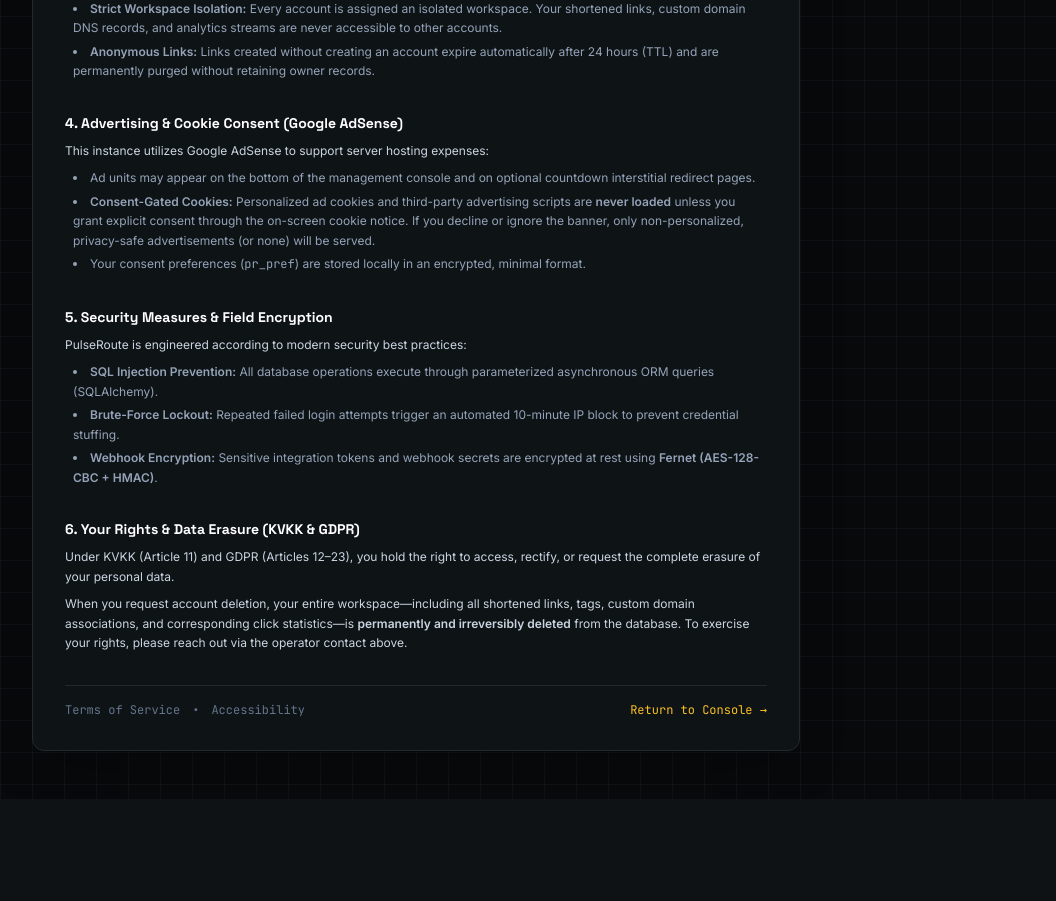
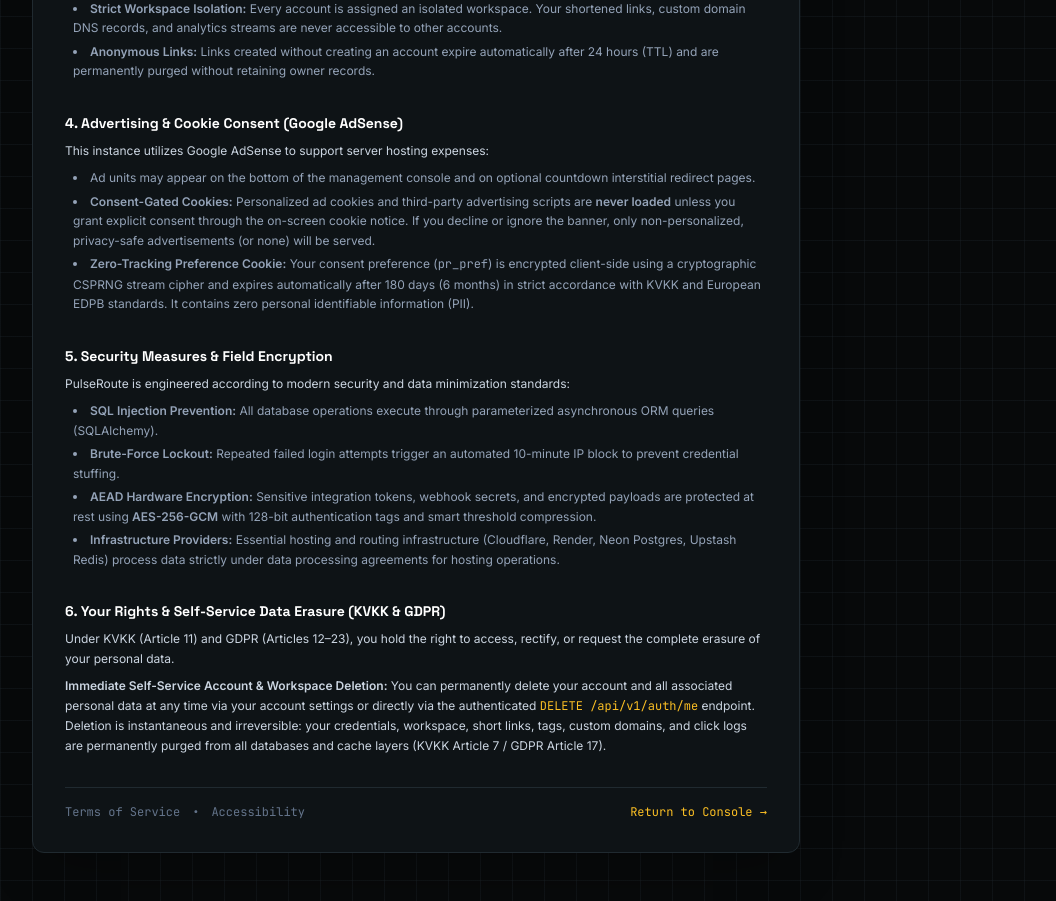
Before and after one commit to dixtuel/pulseroute, a FastAPI app: page /privacy in a window 1280 px wide. Shown: the part 752-1653 px from the top of the page, without its empty margins (224-1280 px from the left). Before the commit the page ends 1523 px from the top, so only its background shows below. Run offline with FastAPI, Linux system fonts and the light colour scheme; parts of the project's set-up code (start-up, migrations or seed data) failed here and were passed over; some libraries are stand-ins or nearby versions.

Commit message:
docs(privacy): update privacy policy with AES-256-GCM, 180-day cookies, and self-service account deletion

```diff
--- a/src/pulseroute/web/templates/privacy.html
+++ b/src/pulseroute/web/templates/privacy.html
@@ -104,24 +104,25 @@
             <ul class="list-disc list-inside space-y-1 text-slate-400 pl-2">
                 <li>Ad units may appear on the bottom of the management console and on optional countdown interstitial redirect pages.</li>
                 <li><strong>Consent-Gated Cookies:</strong> Personalized ad cookies and third-party advertising scripts are <strong>never loaded</strong> unless you grant explicit consent through the on-screen cookie notice. If you decline or ignore the banner, only non-personalized, privacy-safe advertisements (or none) will be served.</li>
-                <li>Your consent preferences (<code>pr_pref</code>) are stored locally in an encrypted, minimal format.</li>
+                <li><strong>Zero-Tracking Preference Cookie:</strong> Your consent preference (<code>pr_pref</code>) is encrypted client-side using a cryptographic CSPRNG stream cipher and expires automatically after 180 days (6 months) in strict accordance with KVKK and European EDPB standards. It contains zero personal identifiable information (PII).</li>
             </ul>
         </section>
 
         <section class="space-y-2 text-xs text-slate-300 font-sans leading-relaxed">
             <h2 class="text-sm font-display font-bold text-white">5. Security Measures &amp; Field Encryption</h2>
-            <p>PulseRoute is engineered according to modern security best practices:</p>
+            <p>PulseRoute is engineered according to modern security and data minimization standards:</p>
             <ul class="list-disc list-inside space-y-1 text-slate-400 pl-2">
                 <li><strong>SQL Injection Prevention:</strong> All database operations execute through parameterized asynchronous ORM queries (SQLAlchemy).</li>
                 <li><strong>Brute-Force Lockout:</strong> Repeated failed login attempts trigger an automated 10-minute IP block to prevent credential stuffing.</li>
-                <li><strong>Webhook Encryption:</strong> Sensitive integration tokens and webhook secrets are encrypted at rest using <strong>Fernet (AES-128-CBC + HMAC)</strong>.</li>
+                <li><strong>AEAD Hardware Encryption:</strong> Sensitive integration tokens, webhook secrets, and encrypted payloads are protected at rest using <strong>AES-256-GCM</strong> with 128-bit authentication tags and smart threshold compression.</li>
+                <li><strong>Infrastructure Providers:</strong> Essential hosting and routing infrastructure (Cloudflare, Render, Neon Postgres, Upstash Redis) process data strictly under data processing agreements for hosting operations.</li>
             </ul>
         </section>
 
         <section class="space-y-2 text-xs text-slate-300 font-sans leading-relaxed">
-            <h2 class="text-sm font-display font-bold text-white">6. Your Rights &amp; Data Erasure (KVKK &amp; GDPR)</h2>
+            <h2 class="text-sm font-display font-bold text-white">6. Your Rights &amp; Self-Service Data Erasure (KVKK &amp; GDPR)</h2>
             <p>Under KVKK (Article 11) and GDPR (Articles 12–23), you hold the right to access, rectify, or request the complete erasure of your personal data.</p>
-            <p>When you request account deletion, your entire workspace—including all shortened links, tags, custom domain associations, and corresponding click statistics—is <strong>permanently and irreversibly deleted</strong> from the database. To exercise your rights, please reach out via the operator contact above.</p>
+            <p><strong>Immediate Self-Service Account &amp; Workspace Deletion:</strong> You can permanently delete your account and all associated personal data at any time via your account settings or directly via the authenticated <code class="text-amber-400">DELETE /api/v1/auth/me</code> endpoint. Deletion is instantaneous and irreversible: your credentials, workspace, short links, tags, custom domains, and click logs are permanently purged from all databases and cache layers (KVKK Article 7 / GDPR Article 17).</p>
         </section>
 
         <div class="pt-4 border-t border-divider flex justify-between items-center text-xs font-mono text-slate-500">
```
